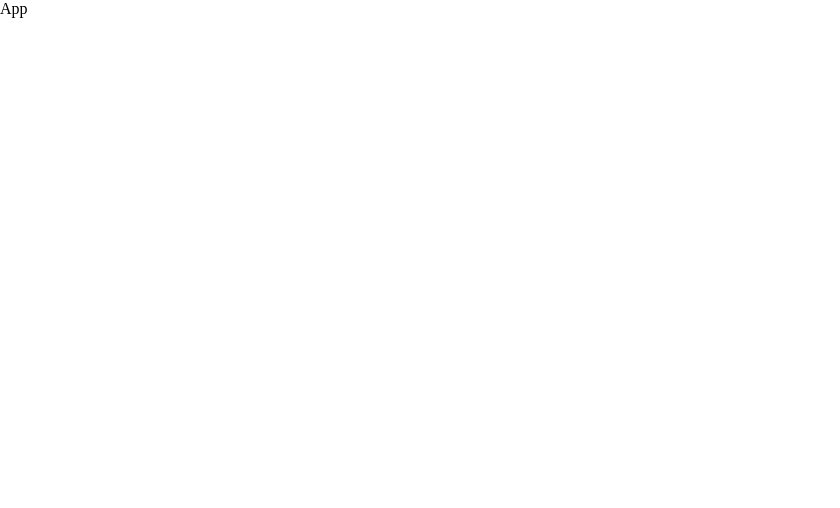
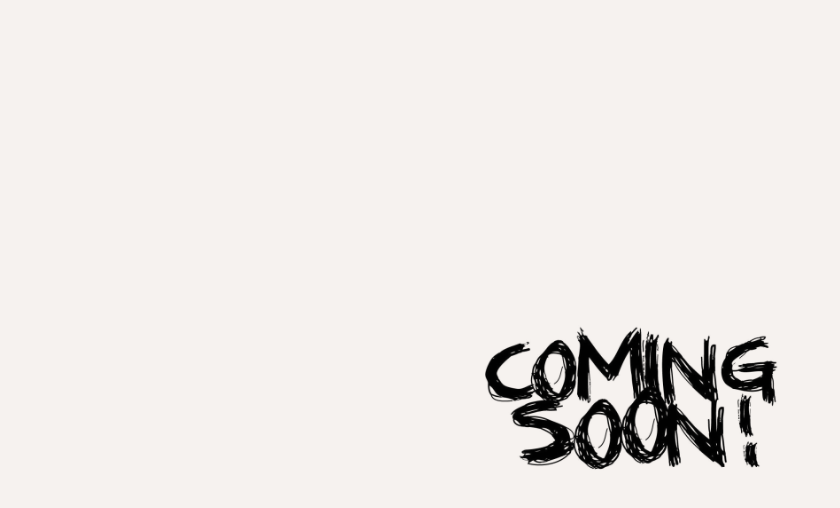
Before and after one commit to mirayatech/react-portfolio, a React (Vite) app: page / in a window 1280 px wide. Shown: the top 508 px of the page, without its empty margins (0-840 px from the left). Built offline with nearby package versions, Linux system fonts and the light colour scheme.

Commit message:
ℹ️ coming soon

```diff
--- a/src/App.tsx
+++ b/src/App.tsx
@@ -1,5 +1,23 @@
 /* eslint-disable react/react-in-jsx-scope */
 
 export default function App() {
-  return <div>App</div>
+  return (
+    <div
+      style={{
+        height: '100vh',
+        display: 'flex',
+        justifyContent: 'center',
+        alignItems: 'center',
+        background: '#F6F2EF',
+      }}
+    >
+      <img
+        src="/comingsoon.png"
+        alt=""
+        style={{
+          width: '310px',
+        }}
+      />
+    </div>
+  )
 }
```
Also changed, not shown: public/comingsoon.png (added).
